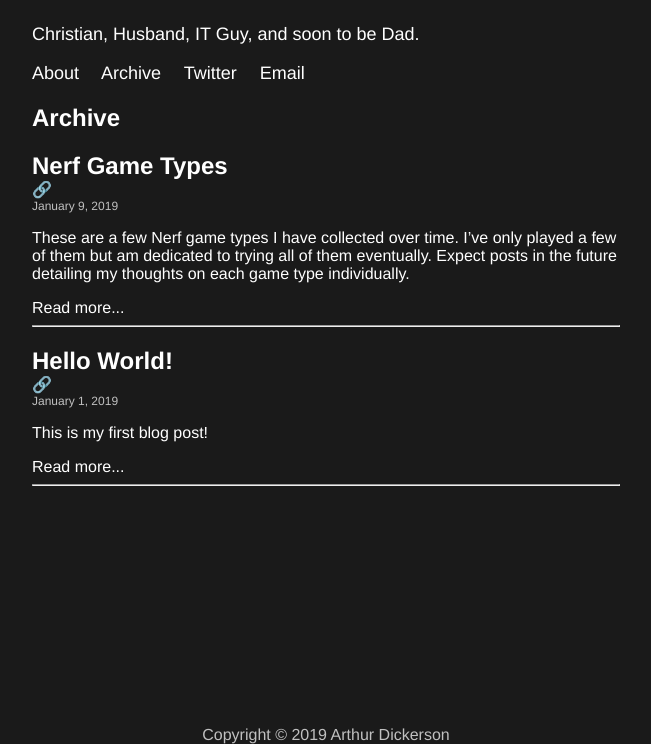
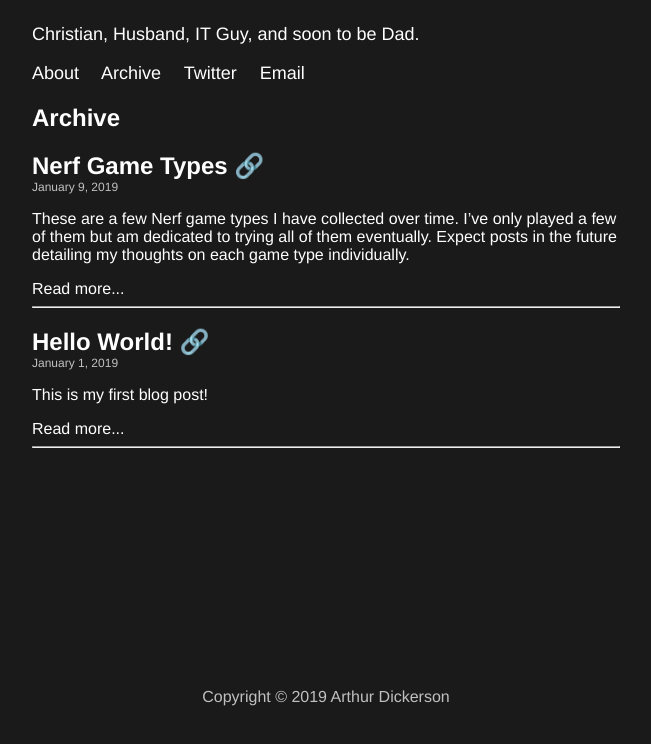
Before and after one commit to Arthurdd1994/Arthurdd1994.github.io, a Jekyll site: the page built from archive.md, in a window 1280 px wide. Shown: the part 194-938 px from the top of the page, without its empty margins (314-965 px from the left). Built offline with Jekyll 4.4.1, drawn with Linux system fonts in a browser that asks for light colours; after the commit the page ends 900 px from its top, so only the background shows below that.

Commit message:
Update archive.md

```diff
--- a/archive.md
+++ b/archive.md
@@ -6,11 +6,10 @@ layout: default
 {% for post in site.posts %}
   <article class="post">
     {% if post.altURL == null %}
-      <h2><a href="{{ post.url }}">{{ post.title }}</a></h2>
+      <h2><a href="{{ post.url }}">{{ post.title }}</a> <a href="{{ post.url }}" class="permaLink">🔗</a></h2>
     {% else %}
-      <h2><a href="{{ post.altURL }}">{{ post.title }}</a></h2>
+      <h2><a href="{{ post.altURL }}">{{ post.title }}</a> <a href="{{ post.url }}" class="permaLink">🔗</a></h2>
     {% endif %}
-    <a href="{{ post.url }}" class="permaLink">🔗</a>
     <div class="postDate">
       {{ post.date | date: "%B %-d, %Y" }}
     </div>
```
